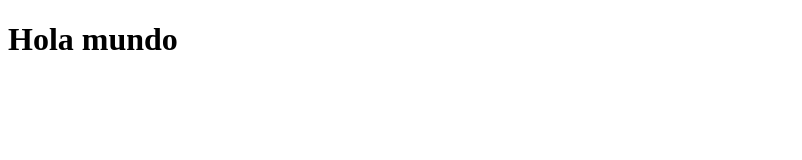
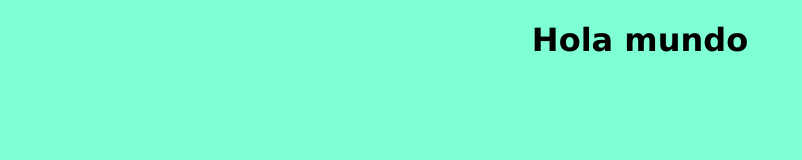
Before and after one commit to Chiara321/chiaraweb, a plain HTML site: page index.html in a window 1280 px wide. Shown: the whole page, without its empty margins (0-802 px from the left). Drawn offline with Linux system fonts and the light colour scheme.

Commit message:
agrego estilos

```diff
--- a/index.html
+++ b/index.html
@@ -4,6 +4,7 @@
     <meta charset="UTF-8">
     <meta http-equiv="X-UA-Compatible" content="IE=edge">
     <meta name="viewport" content="width=device-width, initial-scale=1.0">
+    <link rel="stylesheet" href="styles.css">
     <title>Document</title>
 </head>
 <body>
--- /dev/null
+++ b/styles.css
@@ -0,0 +1,8 @@
+h1 {
+    font-family:'Lucida Sans Unicode', Geneva, Verdana, sans-serif;
+    text-align: center;
+}
+
+body {
+    background-color: aquamarine;
+}
```
